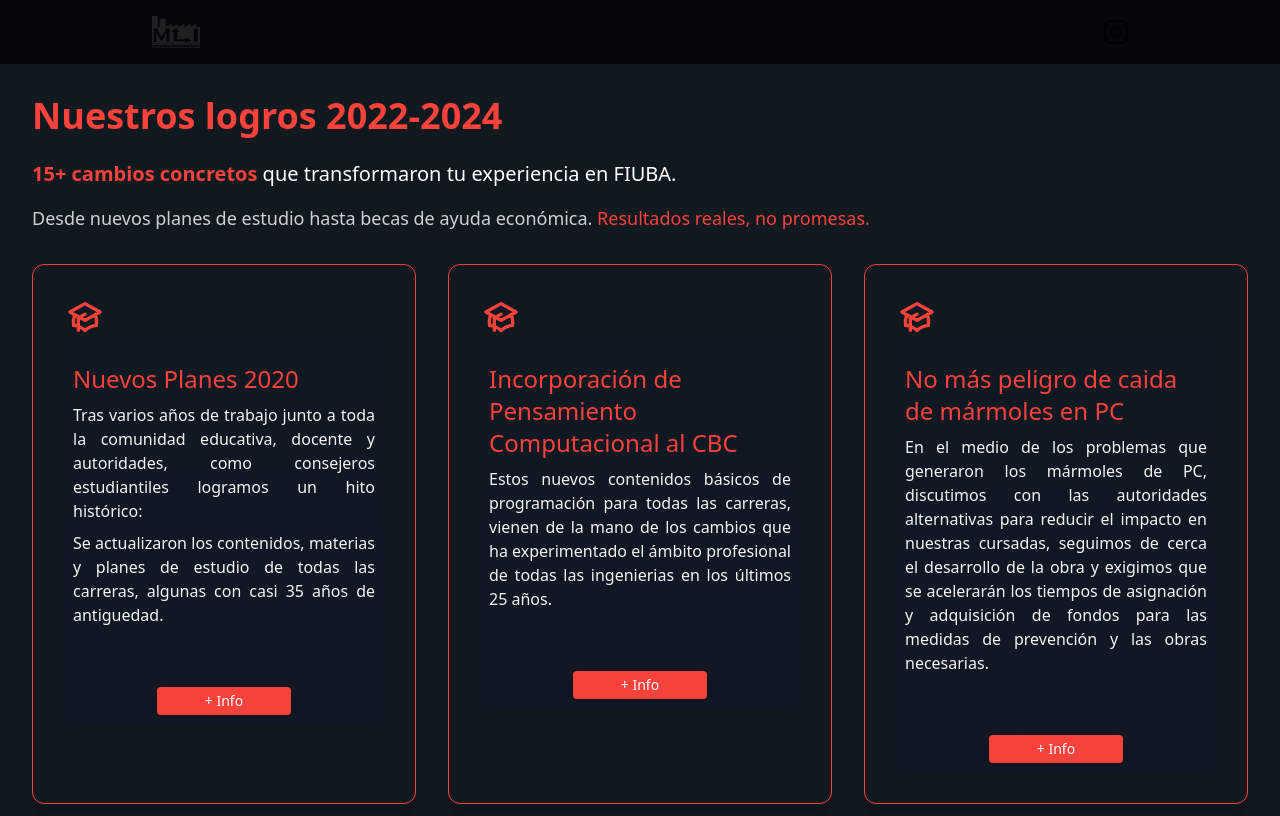
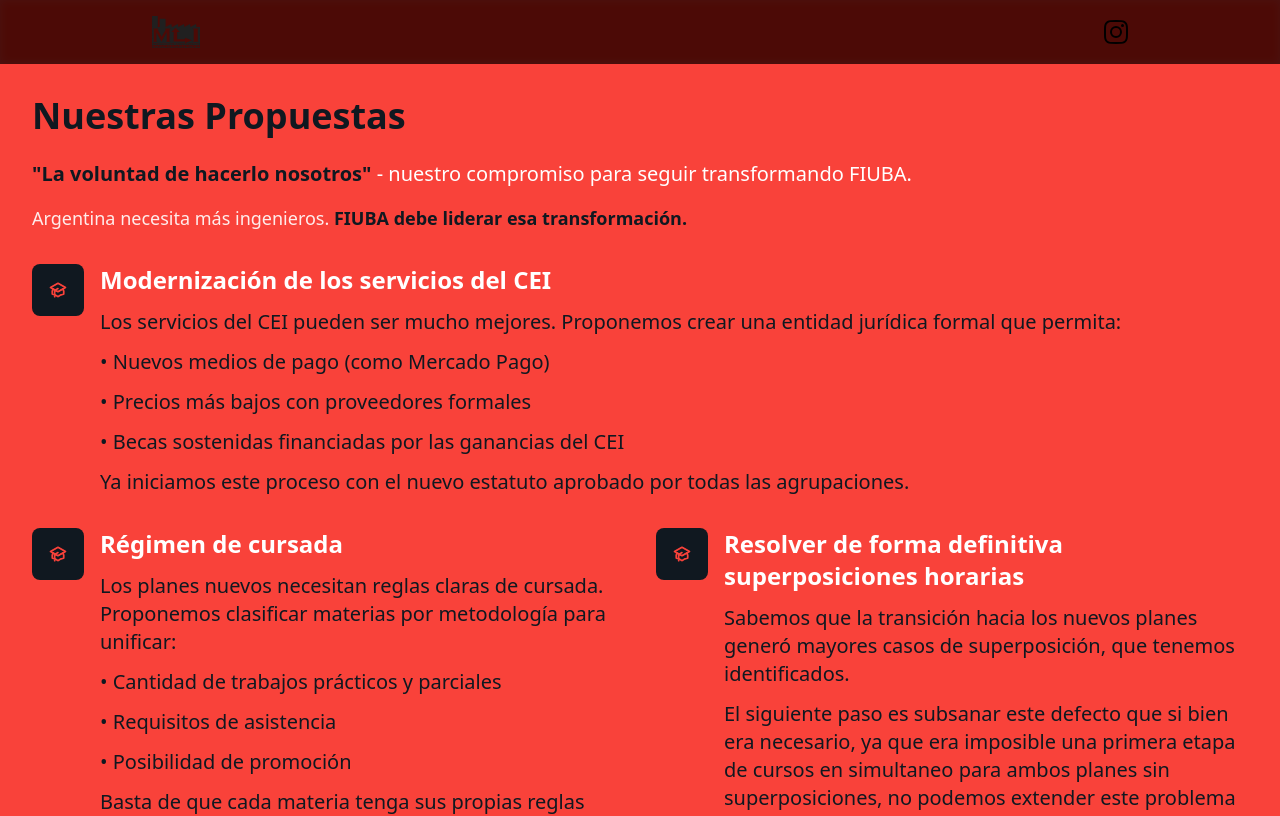
Before and after one commit to MiroslavSapunar/MLI-Page, a Next.js app: page /elecciones-2024 in a window 1280 px wide. Shown: the top 816 px of the page. Built offline with nearby package versions, Linux system fonts and the light colour scheme.

Commit message:
refactor elecciones-2024 page

```diff
--- a/src/app/elecciones-2024/page.tsx
+++ b/src/app/elecciones-2024/page.tsx
@@ -1,6 +1,5 @@
 'use client'
 import { useState, useEffect } from 'react';
-import { UAParser } from "ua-parser-js";
 
 import NavBar from "../components/navbar";
 import Elections from '../components/elections';
@@ -13,18 +12,15 @@
   const [isMobile, setIsMobile] = useState(false);
 
   useEffect(() => {
-    const parser = new UAParser();
-    const userAgent = window.navigator.userAgent;
-    const result = parser.setUA(userAgent).getResult();
-    const isMobileDevice = /mobile/i.test(result.device.type ? result.device.type : "");
+    const isMobileDevice = /Android|webOS|iPhone|iPad|iPod|BlackBerry|IEMobile|Opera Mini/i.test(navigator.userAgent);
     setIsMobile(isMobileDevice);
   }, []);
 
   return (
-    <div className="font-roboto">
+    <div>
       <NavBar />
+      <Proposals />
       <Achievements isMobile={isMobile} />
-      <Proposals />
       <Candidates />
       <Elections/>
     </div>
```
